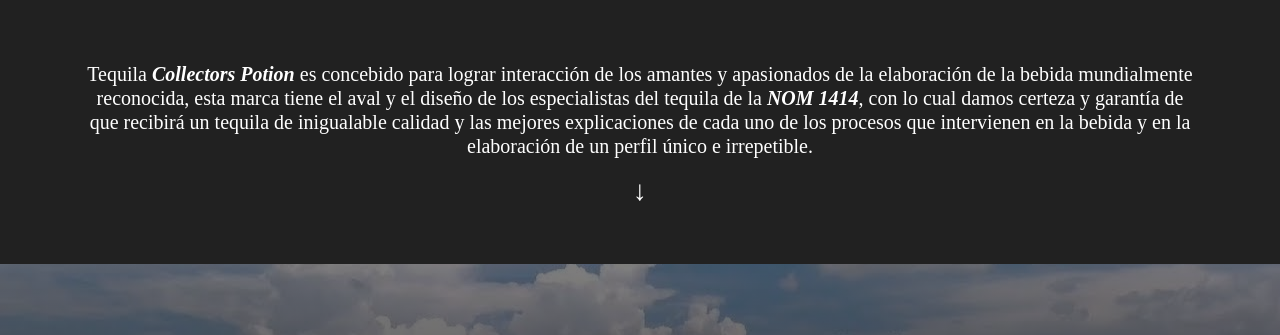
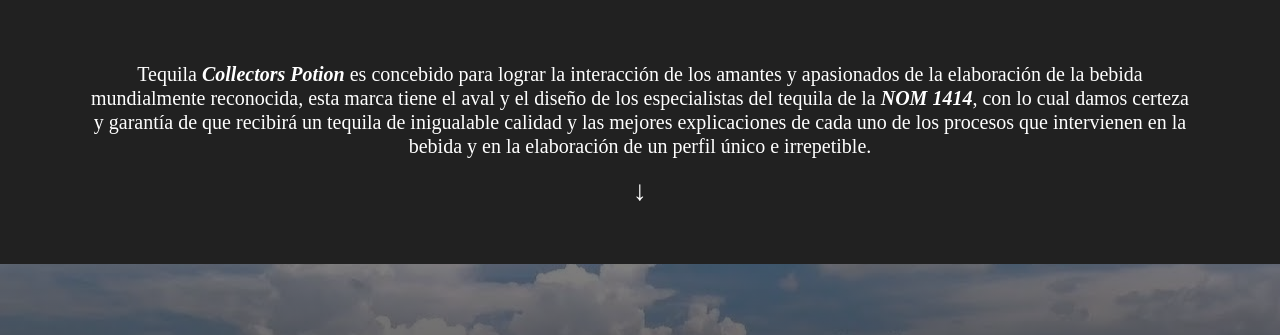
Before and after one commit to FabianJMA/Prueba, a plain HTML site: page index.html in a window 1280 px wide. Shown: the part 802-1137 px from the top of the page. Drawn offline with nearby package versions, Linux system fonts and the light colour scheme; a web font is replaced by a local one.

Commit message:
Update index.html

```diff
--- a/index.html
+++ b/index.html
@@ -87,7 +87,7 @@
   <section>
     <div class="container mt-5 mb-5 white-text">
       <div class="row text-center">
-        <div class="col-12"><p><h5>Tequila <b class="font-weight-bold font-italic">Collectors Potion</b> es concebido para lograr interacción de los amantes y apasionados de la elaboración de la bebida mundialmente reconocida, esta marca tiene el aval y el diseño de los especialistas del tequila de la <b class="font-weight-bold font-italic">NOM 1414</b>, con lo cual damos certeza y garantía de que recibirá un tequila de inigualable calidad y las mejores explicaciones de cada uno de los procesos que intervienen en la bebida y en la elaboración de un perfil único e irrepetible.</h5></p>
+        <div class="col-12"><p><h5>Tequila <b class="font-weight-bold font-italic">Collectors Potion</b> es concebido para lograr la interacción de los amantes y apasionados de la elaboración de la bebida mundialmente reconocida, esta marca tiene el aval y el diseño de los especialistas del tequila de la <b class="font-weight-bold font-italic">NOM 1414</b>, con lo cual damos certeza y garantía de que recibirá un tequila de inigualable calidad y las mejores explicaciones de cada uno de los procesos que intervienen en la bebida y en la elaboración de un perfil único e irrepetible.</h5></p>
           <a class="white-text" data-toggle="collapse" href="#masHistoria"><h3>↓</h3></a>
         </div>
         <div class="col-12">
```
